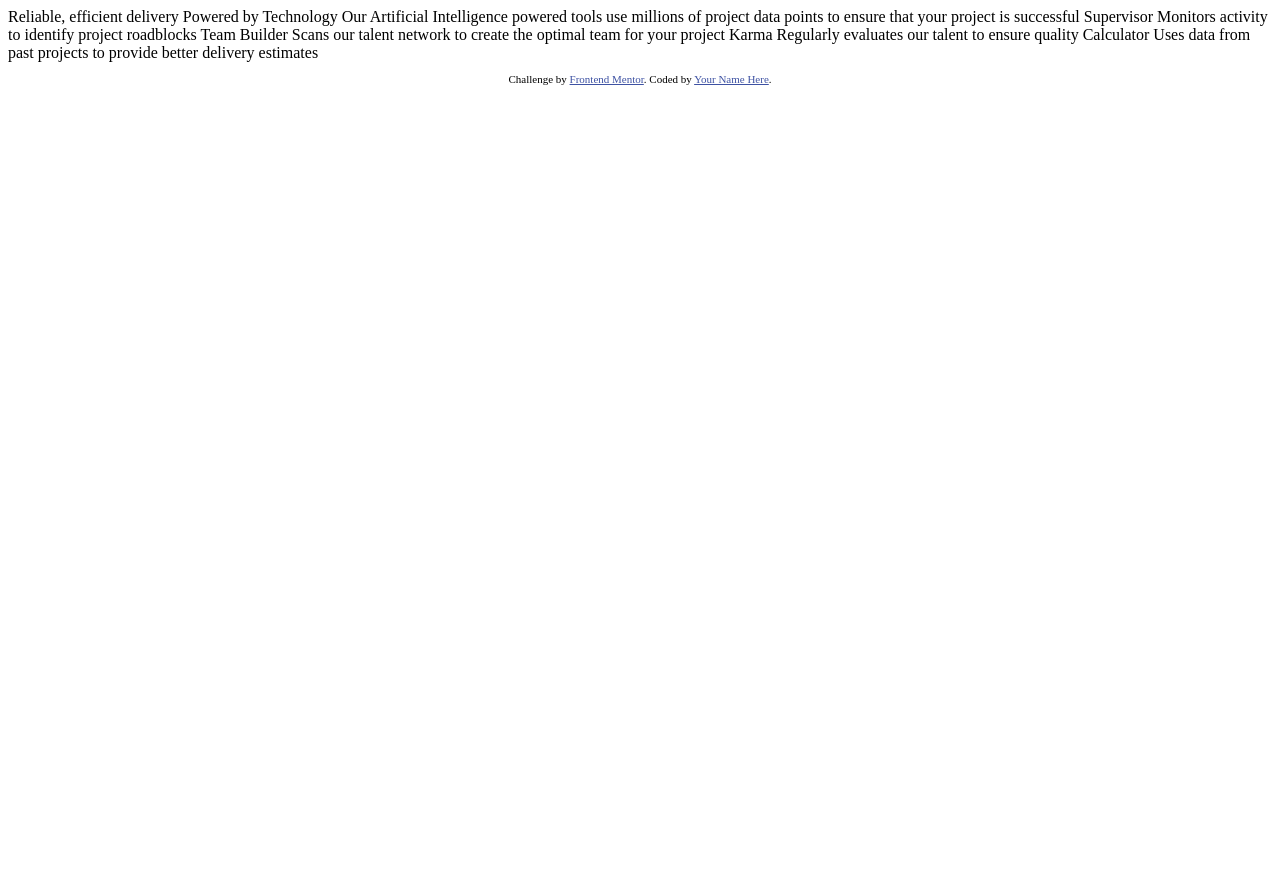
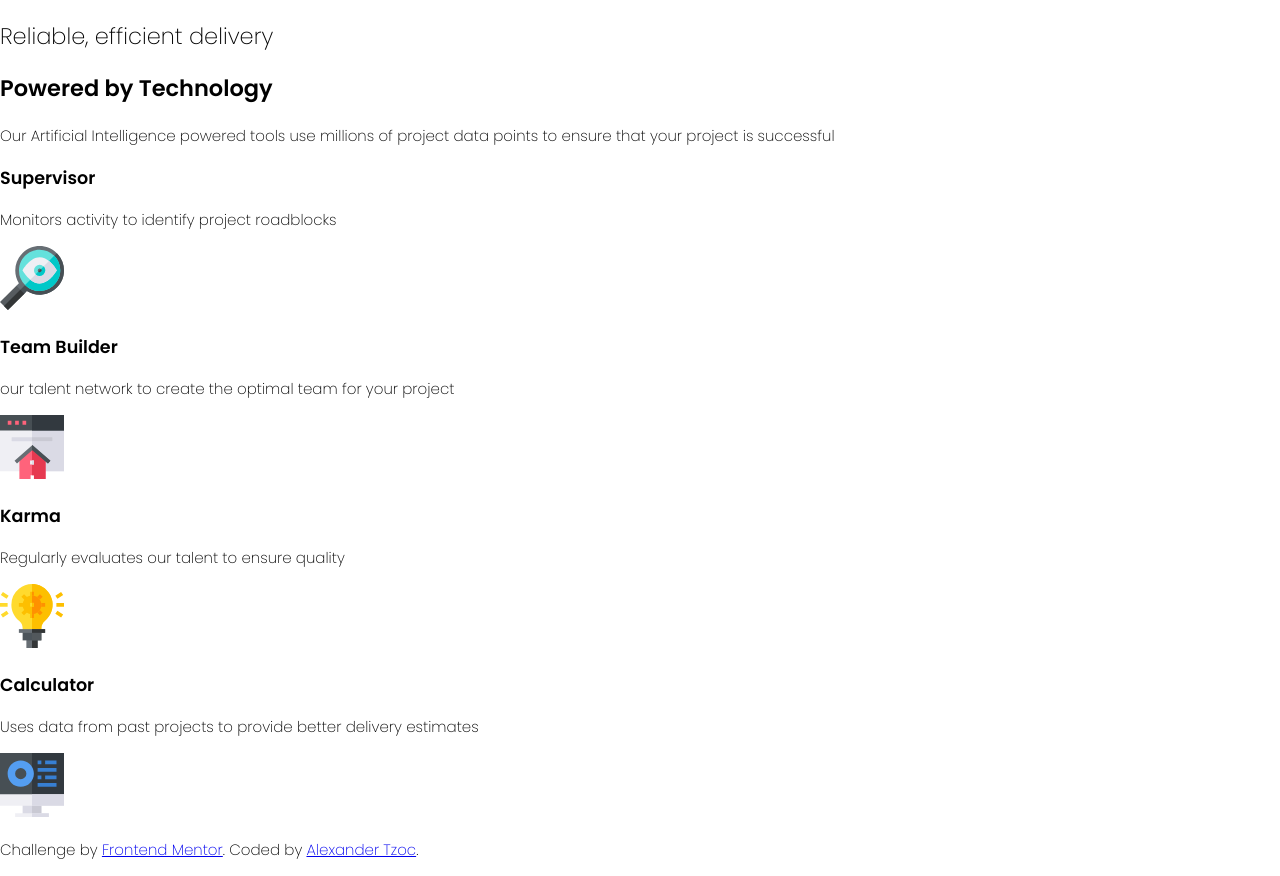
Before and after one commit to Achess01/achess01.github.io.fourCardDesign, a plain HTML site: page index.html in a window 1280 px wide. Before the commit the page ends 800 px from the top, so only its background shows below. Drawn offline with Linux system fonts and the light colour scheme.

Commit message:
Base armada

```diff
--- /dev/null
+++ b/css/styles.css
@@ -0,0 +1,11 @@
+body{
+    margin: 0;
+    padding: 0;
+    font-size: 15px;
+    font-family: 'Poppins', sans-serif;
+    font-weight: 200;
+}
+
+.header .first{
+    font-weight: 200;
+}
--- a/index.html
+++ b/index.html
@@ -3,42 +3,61 @@
 <head>
   <meta charset="UTF-8">
   <meta name="viewport" content="width=device-width, initial-scale=1.0"> <!-- displays site properly based on user's device -->
-
   <link rel="icon" type="image/png" sizes="32x32" href="./images/favicon-32x32.png">
+  <link href="https://fonts.googleapis.com/css2?family=Poppins:wght@200;400;600&display=swap" rel="stylesheet">
+  <link rel="stylesheet" href="css/styles.css">
 
   <title>Frontend Mentor | Four card feature section</title>
 
   <!-- Feel free to remove these styles or customise in your own stylesheet 👍 -->
-  <style>
-    .attribution { font-size: 11px; text-align: center; }
-    .attribution a { color: hsl(228, 45%, 44%); }
-  </style>
 </head>
 <body>
+  <header>
+    <section class="header">
+      <h1 class="first">Reliable, efficient delivery</h1>
+      <h1 class="second">Powered by Technology</h1>
+      <p>
+        Our Artificial Intelligence powered tools use millions of project data points
+        to ensure that your project is successful
+      </p>
+    </section>
+  </header>
+  <main>
+    <section class="main">
+      <div class="left">
+        <div class="card cyan">
+          <h3>Supervisor</h3>
+          <p>Monitors activity to identify project roadblocks</p>
+          <img src="images/icon-supervisor.svg" alt="supervisor">
+        </div>
+      </div>
+      <div class="center">
+        <div class="card red">
+          <h3>Team Builder</h3>
+          <p>our talent network to create the optimal team for your project</p>
+          <img src="images/icon-team-builder.svg" alt="<team builder">
+        </div>
+        <div class="card orange">
+          <h3>Karma</h3>
+          <p>Regularly evaluates our talent to ensure quality</p>
+          <img src="images/icon-karma.svg" alt="karma">
+        </div>
+      </div>
+      <div class="right">
+        <div class="card blue">
+          <h3>Calculator</h3>
+          <p>Uses data from past projects to provide better delivery estimates</p>
+          <img src="images/icon-calculator.svg" alt="calculator">
+        </div>
+      </div>
 
-  Reliable, efficient delivery
-  Powered by Technology
-
-  Our Artificial Intelligence powered tools use millions of project data points
-  to ensure that your project is successful
-
-  Supervisor
-  Monitors activity to identify project roadblocks
-
-  Team Builder
-  Scans our talent network to create the optimal team for your project
-
-  Karma
-  Regularly evaluates our talent to ensure quality
-
-  Calculator
-  Uses data from past projects to provide better delivery estimates
-
+    </section>
+  </main>
 
   <footer>
     <p class="attribution">
       Challenge by <a href="https://www.frontendmentor.io?ref=challenge" target="_blank">Frontend Mentor</a>.
-      Coded by <a href="#">Your Name Here</a>.
+      Coded by <a href="https://www.achessblog.com/" target="_blank">Alexander Tzoc</a>.
     </p>
   </footer>
 </body>
```
